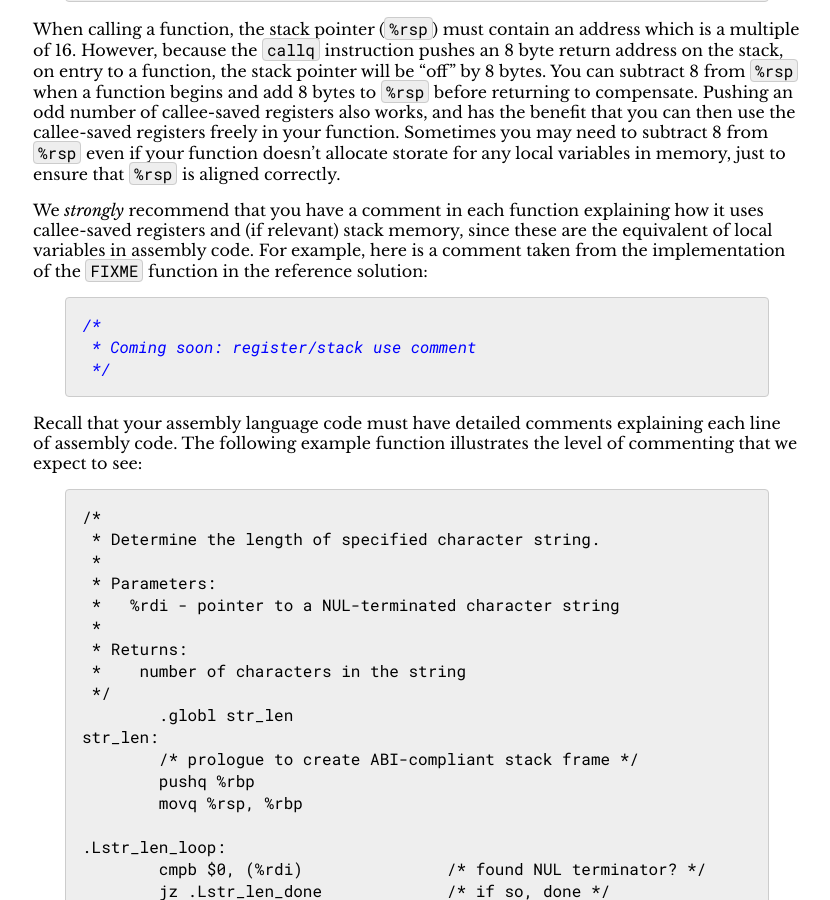
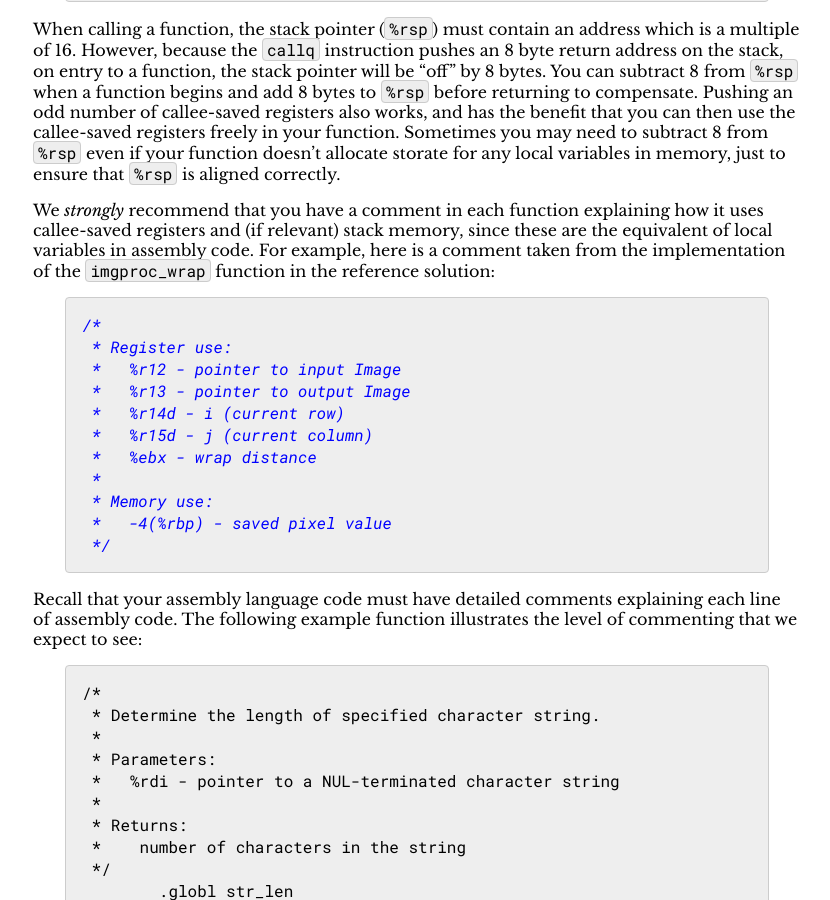
Before and after one commit to jhucsf/fall2026, a Jekyll site: the page built from assign/assign02.md, in a window 1280 px wide and 900 px high, scrolled down 11677 px. Shown: the whole window, without its empty margins (223-1053 px from the left). Built offline with Jekyll 4.4.1, drawn with Linux system fonts in a browser that asks for light colours; formulas are drawn with MathJax 3.

Commit message:
example register/memory use comment

````diff
--- a/assign/assign02.md
+++ b/assign/assign02.md
@@ -548,14 +548,22 @@ just to ensure that `%rsp` is aligned correctly.
 We *strongly* recommend that you have a comment in each function explaining
 how it uses callee-saved registers and (if relevant) stack memory, since these are
 the equivalent of local variables in assembly code. For example,
-here is a comment taken from the implementation of the `FIXME`
+here is a comment taken from the implementation of the `imgproc_wrap`
 function in the reference solution:
 
 <a name='register-memory-comment'>
 
 ```c
 /*
- * Coming soon: register/stack use comment
+ * Register use:
+ *   %r12 - pointer to input Image
+ *   %r13 - pointer to output Image
+ *   %r14d - i (current row)
+ *   %r15d - j (current column)
+ *   %ebx - wrap distance
+ *
+ * Memory use:
+ *   -4(%rbp) - saved pixel value
  */
 ```
 
````
